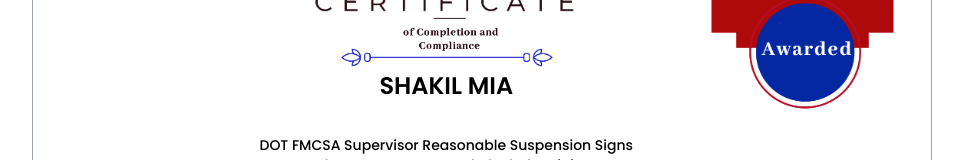
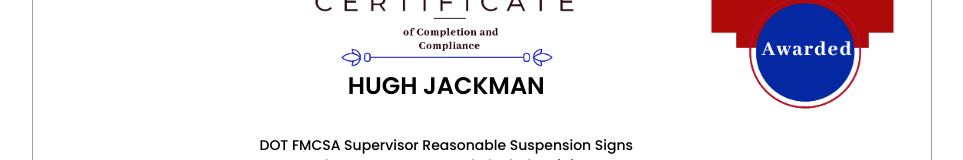
Before and after one commit to Jisan-mia/react-certificate, a React (Create React App) app: page / in a window 1280 px wide. Shown: the part 272-432 px from the top of the page, without its empty margins (19-982 px from the left). Built offline with nearby package versions, Linux system fonts and the light colour scheme; the HTML template or start-up script is replaced by a standard one.

Commit message:
comment added on functions

```diff
--- a/package.json
+++ b/package.json
@@ -6,6 +6,8 @@
     "@testing-library/jest-dom": "^5.16.5",
     "@testing-library/react": "^13.4.0",
     "@testing-library/user-event": "^13.5.0",
+    "html-to-image": "^1.10.8",
+    "jspdf": "^2.5.1",
     "react": "^18.2.0",
     "react-component-export-image": "^1.0.6",
     "react-dom": "^18.2.0",
--- a/src/components/CertificateGenerator/index.jsx
+++ b/src/components/CertificateGenerator/index.jsx
@@ -4,6 +4,7 @@
 import jsPDF from 'jspdf';
 import * as htmlToImage from 'html-to-image';
 
+// convert pixel unit value to milometer
 const pxToMm = (px) => {
   return Math.floor(px/document.getElementById('myMm').offsetHeight);
 };
@@ -12,8 +13,9 @@
 const CertificateGenerator = () => {
   const componentRef = useRef(null);
 
+  // data for certificate
   const certificateData = {
-    name: 'Shakil Mia',
+    name: 'Hugh Jackman',
     course_name: "DOT FMCSA Supervisor Reasonable Suspension Signs and SymptomsDrug And Alcohol Training",
     compilation_detail: "Lorem ipsum dolor sit amet, consectetuer adipiscing elit, sed diam nonummy nibh ipsum sit. Lorem ipsum dolor sit amet, consectetuer adipiscing elit, sed diam nonummy nibh euismod tincidunt ut laoreet dolore magna aliquam erat volutpat. Ut wisi",
     optional_detail: "Fulfills the requirements of 49 CFR Part 382.603",
@@ -40,6 +42,7 @@
   //   })
   // }
 
+  // function to print pdf
   const handlePdfClick= () => {
     let domElement = componentRef.current;
     const a4WidthMm = 230;
```
Also changed, not shown: 1 other file (tests, documents, lock files or other folders).
